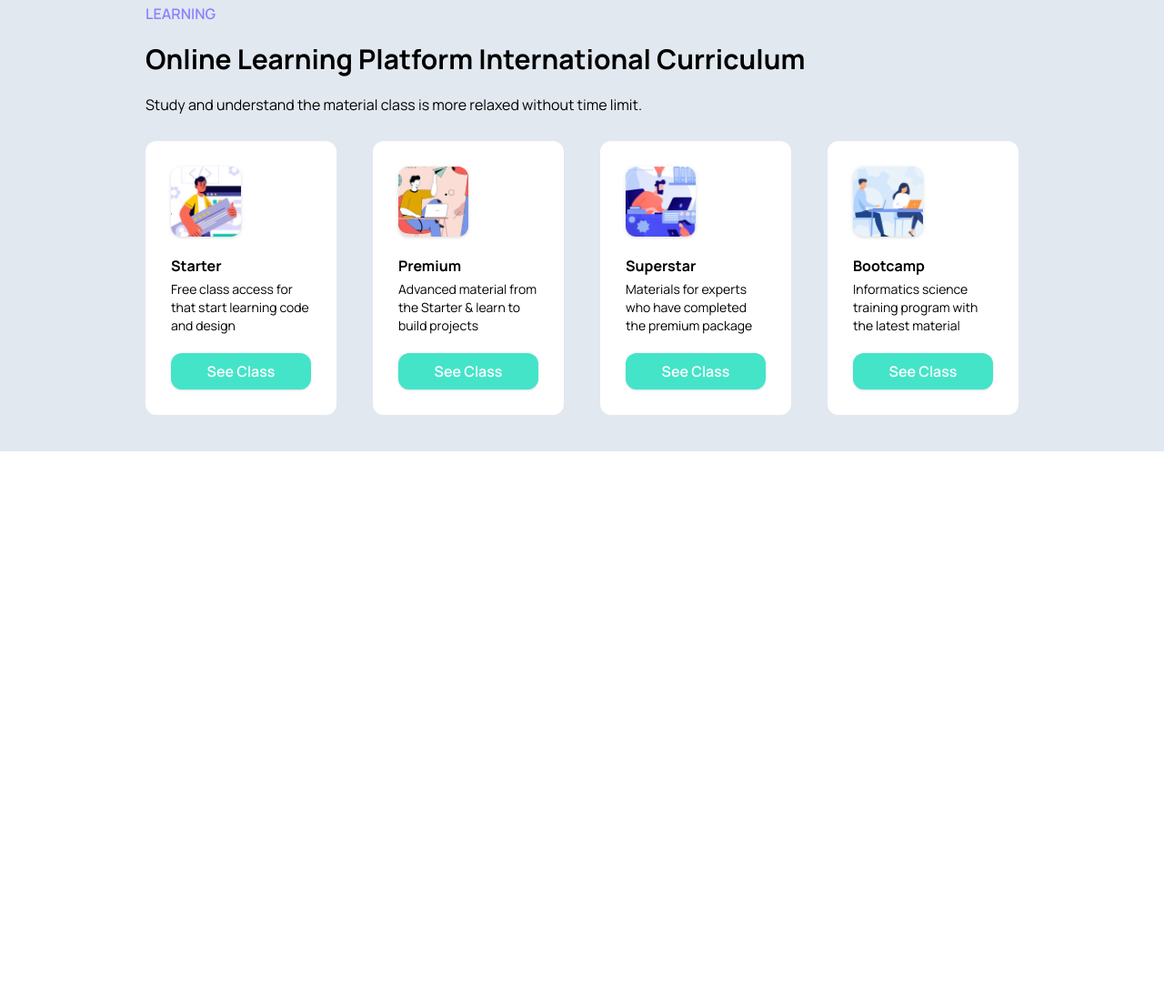
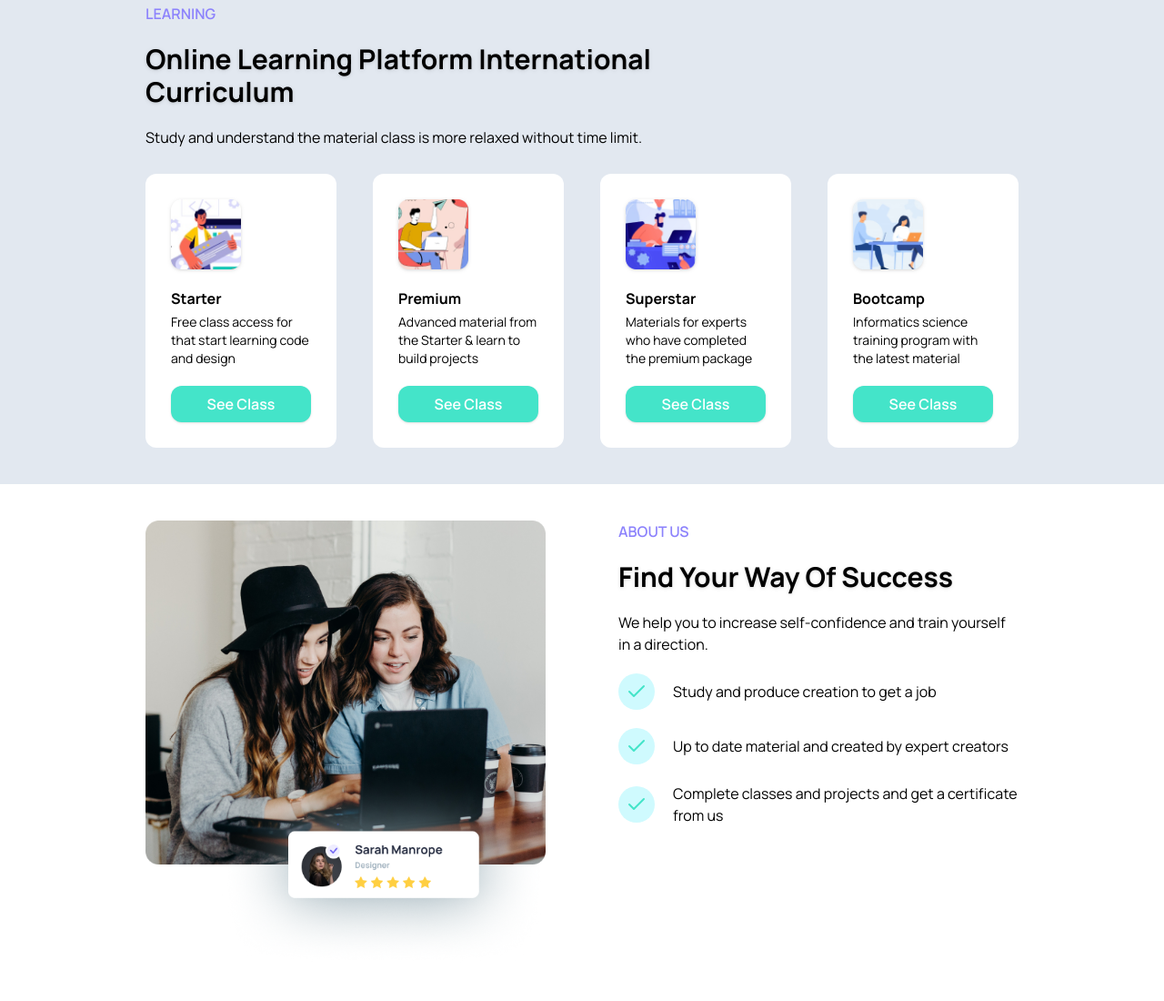
Before and after one commit to HeruAzyy/zuxs, a website: page index.html in a window 1280 px wide. Shown: the part 597-1697 px from the top of the page at 91% size. Before the commit the page ends 1093 px from the top, so only its background shows below. Drawn offline with nearby package versions, Linux system fonts and the light colour scheme.

Commit message:
feat: about section, menambahkan feather icons

```diff
--- a/index.html
+++ b/index.html
@@ -3,6 +3,9 @@
 	<head>
 		<meta charset="UTF-8" />
 		<meta name="viewport" content="width=device-width, initial-scale=1.0" />
+
+		<!-- Feather Icons -->
+		<script src="https://unpkg.com/feather-icons"></script>
 
 		<!-- Manrope Font -->
 		<link rel="preconnect" href="https://fonts.googleapis.com" />
@@ -30,7 +33,7 @@
 					</div>
 					<div class="lg:w-1/2 lg:self-center">
 						<div class="pt-5 lg:pt-0">
-							<p class="text-purple font-semibold">SUXZ MAKEIT EASY</p>
+							<p class="text-purple font-semibold">SUXZ MAKE IT EASY</p>
 							<h1 class="py-5 drop-shadow">Find Your Way Of Success</h1>
 							<p>
 								We help you to increase self-confidence and train
@@ -56,9 +59,9 @@
 		<!-- LEARNING SECTION -->
 		<section id="learning" class="px-6 py-10 bg-sec lg:px-40">
 			<div class="container">
-				<div class="pb-7">
+				<div class="pb-7 lg:w-3/5">
 					<p class="text-purple font-semibold">LEARNING</p>
-					<h3 class="py-5">
+					<h3 class="py-5 drop-shadow">
 						Online Learning Platform International Curriculum
 					</h3>
 					<p>
@@ -183,5 +186,63 @@
 				</div>
 			</div>
 		</section>
+
+		<!-- ABOUT SECTION -->
+		<section id="about" class="px-6 py-10 lg:px-40">
+			<div class="container">
+				<div
+					class="flex flex-wrap md:justify-center lg:flex-nowrap lg:gap-x-20">
+					<div class="lg:w-1/2">
+						<img src="assets/images/about_img.png" alt="about image" />
+					</div>
+
+					<div class="lg:w-1/2">
+						<div>
+							<p class="text-purple font-semibold">ABOUT US</p>
+							<h3 class="py-5 drop-shadow">Find Your Way Of Success</h3>
+							<p>
+								We help you to increase self-confidence and train
+								yourself in a direction.
+							</p>
+						</div>
+
+						<div class="flex flex-wrap gap-5 mt-5">
+							<div class="flex gap-5 items-center">
+								<div
+									class="p-2 flex justify-center items-center rounded-full bg-cyan-100">
+									<i data-feather="check" class="text-green"></i>
+								</div>
+								<p>Study and produce creation to get a job</p>
+							</div>
+
+							<div class="flex gap-5 items-center">
+								<div
+									class="p-2 flex justify-center items-center rounded-full bg-cyan-100">
+									<i data-feather="check" class="text-green"></i>
+								</div>
+								<p>
+									Up to date material and created by expert creators
+								</p>
+							</div>
+
+							<div class="flex gap-5 items-center">
+								<div
+									class="p-2 flex justify-center items-center rounded-full bg-cyan-100">
+									<i data-feather="check" class="text-green"></i>
+								</div>
+								<p>
+									Complete classes and projects and get a certificate
+									from us
+								</p>
+							</div>
+						</div>
+					</div>
+				</div>
+			</div>
+		</section>
+
+		<script>
+			feather.replace()
+		</script>
 	</body>
 </html>
```
Also changed, not shown: assets/CSS/output.css.
